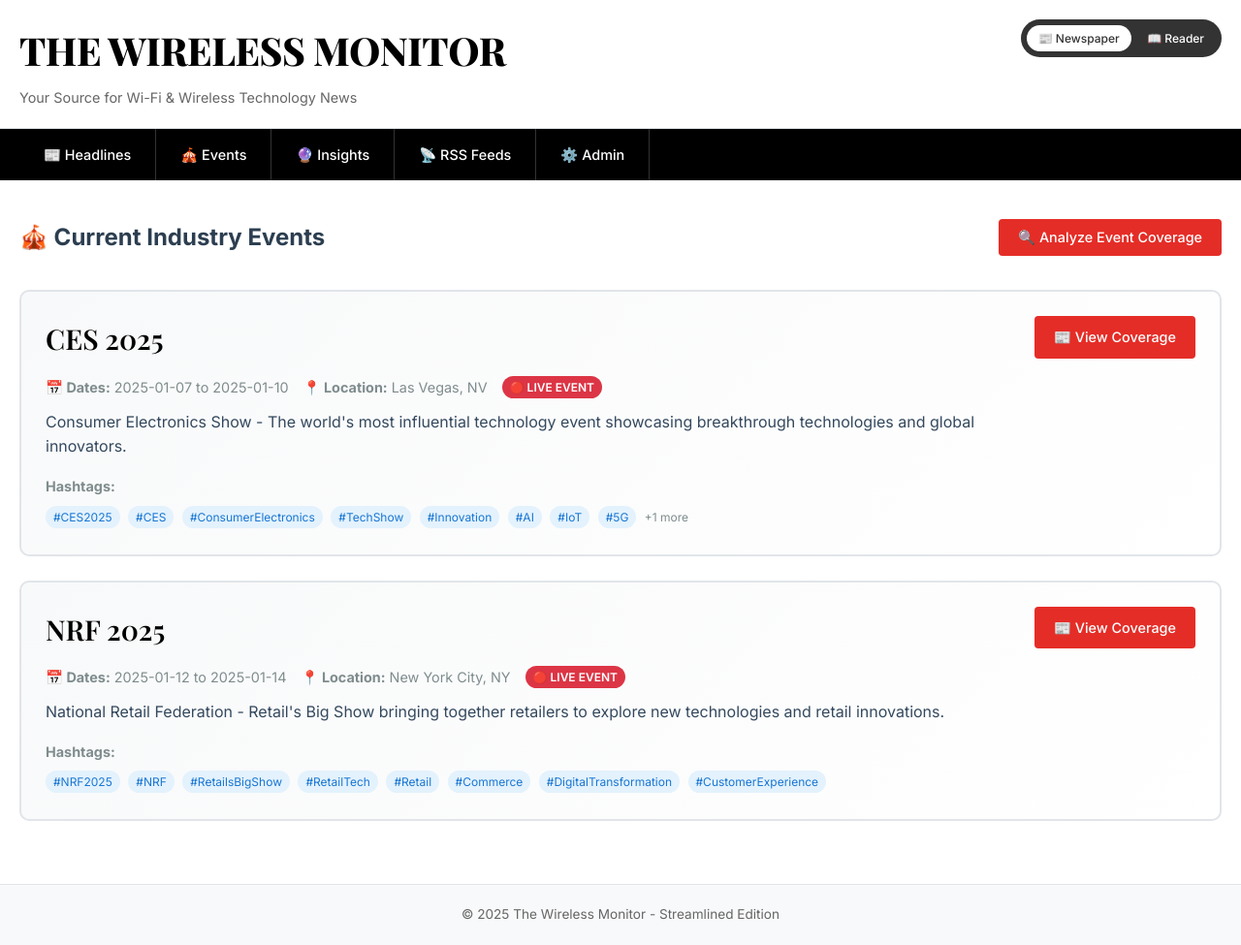
After one commit to Drew-CodeRGV/TheWirelessMonitor, a Flask app: page /events in a window 1280 px wide. The commit adds this page. Shown: the whole page at 97% size. Run offline with Flask 3, Linux system fonts and the light colour scheme; data comes from the database, SQL or seed files in the repository; both versions use the stored data as it was after the commit.

Commit message:
Evetns Added

```diff
--- a/app/main.py
+++ b/app/main.py
@@ -135,6 +135,109 @@
                 updated_at TIMESTAMP DEFAULT CURRENT_TIMESTAMP
             )
         ''')
+
+        # Events table for tracking industry events
+        conn.execute('''
+            CREATE TABLE IF NOT EXISTS industry_events (
+                id INTEGER PRIMARY KEY AUTOINCREMENT,
+                name TEXT NOT NULL,
+                hashtags TEXT,
+                start_date DATE,
+                end_date DATE,
+                location TEXT,
+                description TEXT,
+                active INTEGER DEFAULT 1,
+                created_at TIMESTAMP DEFAULT CURRENT_TIMESTAMP
+            )
+        ''')
+
+        # Event articles table for event-specific content
+        conn.execute('''
+            CREATE TABLE IF NOT EXISTS event_articles (
+                id INTEGER PRIMARY KEY AUTOINCREMENT,
+                event_id INTEGER,
+                article_id INTEGER,
+                relevance_score REAL DEFAULT 0,
+                created_at TIMESTAMP DEFAULT CURRENT_TIMESTAMP,
+                FOREIGN KEY (event_id) REFERENCES industry_events (id),
+                FOREIGN KEY (article_id) REFERENCES articles (id)
+            )
+        ''')
+
+        # Add current events if they don't exist
+        current_date = datetime.now().date()
+
+        # Update existing events to correct dates if they exist
+        conn.execute('''
+            UPDATE industry_events
+            SET start_date = '2025-01-07', end_date = '2025-01-10'
+            WHERE name = 'CES 2025'
+        ''')
+
+        conn.execute('''
+            UPDATE industry_events
+            SET start_date = '2025-01-12', end_date = '2025-01-14'
+            WHERE name = 'NRF 2025'
+        ''')
+
+        # Check for CES 2025
+        ces_exists = conn.execute('SELECT id FROM industry_events WHERE name = "CES 2025"').fetchone()
+        if not ces_exists:
+            conn.execute('''
+                INSERT INTO industry_events (name, hashtags, start_date, end_date, location, description, active)
+                VALUES (?, ?, ?, ?, ?, ?, ?)
+            ''', (
+                'CES 2025',
+                '#CES2025,#CES,#ConsumerElectronics,#TechShow,#Innovation,#AI,#IoT,#5G,#SmartHome',
+                '2026-01-07',
+                '2026-01-10',
+                'Las Vegas, NV',
+                'Consumer Electronics Show - The world\'s most influential technology event showcasing breakthrough technologies and global innovators.',
+                1
+            ))
+            logger.info("Added CES 2025 event")
+
+        # Check for NRF 2025
+        nrf_exists = conn.execute('SELECT id FROM industry_events WHERE name = "NRF 2025"').fetchone()
+        if not nrf_exists:
+            conn.execute('''
+                INSERT INTO industry_events (name, hashtags, start_date, end_date, location, description, active)
+                VALUES (?, ?, ?, ?, ?, ?, ?)
+            ''', (
+                'NRF 2025',
+                '#NRF2025,#NRF,#RetailsBigShow,#RetailTech,#Retail,#Commerce,#DigitalTransformation,#CustomerExperience',
+                '2026-01-12',
+                '2026-01-14',
+                'New York City, NY',
+                'National Retail Federation - Retail\'s Big Show bringing together retailers to explore new technologies and retail innovations.',
+                1
+            ))
+            logger.info("Added NRF 2025 event")
+
+        # Add Google News feeds for events
+        ces_feed_exists = conn.execute('SELECT id FROM rss_feeds WHERE name = "Google News: CES 2025"').fetchone()
+        if not ces_feed_exists:
+            conn.execute('''
+                INSERT INTO rss_feeds (name, url, active)
+                VALUES (?, ?, ?)
+            ''', (
+                'Google News: CES 2025',
+                'https://news.google.com/news/rss/search?q=CES+2025+consumer+electronics+show&hl=en',
+                1
+            ))
+            logger.info("Added Google News feed for CES 2025")
+
+        nrf_feed_exists = conn.execute('SELECT id FROM rss_feeds WHERE name = "Google News: NRF 2025"').fetchone()
+        if not nrf_feed_exists:
+            conn.execute('''
+                INSERT INTO rss_feeds (name, url, active)
+                VALUES (?, ?, ?)
+            ''', (
+                'Google News: NRF 2025',
+                'https://news.google.com/news/rss/search?q=NRF+2025+retail+big+show&hl=en',
+                1
+            ))
+            logger.info("Added Google News feed for NRF 2025")
 
         # Add default feeds if none exist
         feed_count = conn.execute('SELECT COUNT(*) FROM rss_feeds').fetchone()[0]
@@ -437,6 +540,189 @@
             except Exception as e:
                 return jsonify({'success': False, 'error': str(e)})
 
+        @self.app.route('/api/debug_events')
+        def debug_events():
+            """Debug route to check events in database"""
+            conn = self.get_db_connection()
+
+            # Get current SQL date
+            sql_now = conn.execute('SELECT date("now")').fetchone()[0]
+            sql_plus_14 = conn.execute('SELECT date("now", "+14 days")').fetchone()[0]
+
+            # Get all events
+            all_events = conn.execute('SELECT * FROM industry_events').fetchall()
+            events_list = [dict(row) for row in all_events]
+
+            # Test the query used in events route
+            current_events = conn.execute('''
+                SELECT * FROM industry_events
+                WHERE active = 1
+                AND (
+                    (date(start_date) <= date('now', '+14 days') AND date(end_date) >= date('now'))
+                    OR (date(start_date) >= date('now') AND date(start_date) <= date('now', '+14 days'))
+                )
+                ORDER BY start_date
+            ''').fetchall()
+            current_events_list = [dict(row) for row in current_events]
+
+            # Get current date info
+            from datetime import datetime
+            current_date = datetime.now().date()
+
+            conn.close()
+            return jsonify({
+                'current_date': str(current_date),
+                'sql_now': sql_now,
+                'sql_plus_14': sql_plus_14,
+                'all_events': events_list,
+                'filtered_events': current_events_list
+            })
+
+        @self.app.route('/events')
+        def events():
+            """Show current industry events"""
+            view_mode = request.args.get('view', 'newspaper')
+
+            conn = self.get_db_connection()
+
+            # Get active events (show all active events for now)
+            current_events = conn.execute('''
+                SELECT * FROM industry_events
+                WHERE active = 1
+                ORDER BY start_date
+            ''').fetchall()
+
+            conn.close()
+            return render_template('events.html', events=current_events, view_mode=view_mode)
+
+        @self.app.route('/event/<int:event_id>')
+        def event_detail(event_id):
+            """Show detailed view of a specific event with related articles"""
+            view_mode = request.args.get('view', 'newspaper')
+
+            conn = self.get_db_connection()
+
+            # Get event details
+            event = conn.execute('SELECT * FROM industry_events WHERE id = ?', (event_id,)).fetchone()
+            if not event:
+                flash('Event not found', 'error')
+                return redirect(url_for('events', view=view_mode))
+
+            # Get event-related articles
+            event_articles_raw = conn.execute('''
+                SELECT a.*, f.name as feed_name, f.url as feed_url, ea.relevance_score as event_relevance
+                FROM event_articles ea
+                JOIN articles a ON ea.article_id = a.id
+                JOIN rss_feeds f ON a.feed_id = f.id
+                WHERE ea.event_id = ?
+                ORDER BY ea.relevance_score DESC, a.published_date DESC
+                LIMIT 50
+            ''', (event_id,)).fetchall()
+
+            # Convert to dictionaries for JSON serialization
+            event_articles = [dict(row) for row in event_articles_raw]
+
+            # Get recent articles that might be related to the event
+            hashtags = event['hashtags'].split(',') if event['hashtags'] else []
+            keywords = [tag.replace('#', '').lower() for tag in hashtags[:5]]  # Use first 5 hashtags as keywords
+
+            if keywords:
+                # Use LIKE instead of REGEXP for SQLite compatibility
+                like_conditions = []
+                params = []
+                for keyword in keywords[:5]:
+                    like_conditions.append("(LOWER(a.title) LIKE ? OR LOWER(a.description) LIKE ?)")
+                    params.extend([f'%{keyword}%', f'%{keyword}%'])
+
+                where_clause = " OR ".join(like_conditions)
+
+                recent_articles_raw = conn.execute(f'''
+                    SELECT a.*, f.name as feed_name, f.url as feed_url
+                    FROM articles a
+                    JOIN rss_feeds f ON a.feed_id = f.id
+                    WHERE ({where_clause})
+                    AND DATE(a.published_date) >= DATE(?, '-3 days')
+                    AND DATE(a.published_date) <= DATE(?, '+3 days')
+                    AND a.id NOT IN (SELECT article_id FROM event_articles WHERE event_id = ?)
+                    ORDER BY a.published_date DESC
+                    LIMIT 20
+                ''', params + [event['start_date'], event['end_date'], event_id]).fetchall()
+
+                recent_articles = [dict(row) for row in recent_articles_raw]
+            else:
+                recent_articles = []
+
+            conn.close()
+            return render_template('event_detail.html',
+                                 event=dict(event),
+                                 event_articles=event_articles,
+                                 recent_articles=recent_articles,
+                                 view_mode=view_mode)
+
+        @self.app.route('/api/analyze_event_articles', methods=['POST'])
+        def analyze_event_articles():
+            """Analyze and categorize articles for events"""
+            try:
+                conn = self.get_db_connection()
+
+                # Get active events
+                events = conn.execute('''
+                    SELECT * FROM industry_events
+                    WHERE active = 1
+                    AND date(start_date) <= date('now', '+14 days')
+                    AND date(end_date) >= date('now', '-7 days')
+                ''').fetchall()
+
+                total_categorized = 0
+
+                for event in events:
+                    # Get hashtags/keywords for this event
+                    hashtags = event['hashtags'].split(',') if event['hashtags'] else []
+                    keywords = [tag.replace('#', '').lower().strip() for tag in hashtags]
+
+                    if not keywords:
+                        continue
+
+                    # Find articles that match event keywords
+                    for keyword in keywords[:10]:  # Limit to first 10 keywords
+                        articles = conn.execute('''
+                            SELECT id, title, description, relevance_score
+                            FROM articles
+                            WHERE (LOWER(title) LIKE ? OR LOWER(description) LIKE ?)
+                            AND DATE(published_date) >= DATE(?, '-3 days')
+                            AND DATE(published_date) <= DATE(?, '+7 days')
+                            AND id NOT IN (SELECT article_id FROM event_articles WHERE event_id = ?)
+                        ''', (f'%{keyword}%', f'%{keyword}%', event['start_date'], event['end_date'], event['id'])).fetchall()
+
+                        for article in articles:
+                            # Calculate event relevance score
+                            title_matches = sum(1 for kw in keywords if kw in article['title'].lower())
+                            desc_matches = sum(1 for kw in keywords if kw in (article['description'] or '').lower())
+
+                            event_relevance = min((title_matches * 0.3 + desc_matches * 0.2) / len(keywords), 1.0)
+
+                            if event_relevance > 0.1:  # Only add if somewhat relevant
+                                # Check if already exists
+                                existing = conn.execute('''
+                                    SELECT id FROM event_articles
+                                    WHERE event_id = ? AND article_id = ?
+                                ''', (event['id'], article['id'])).fetchone()
+
+                                if not existing:
+                                    conn.execute('''
+                                        INSERT INTO event_articles (event_id, article_id, relevance_score)
+                                        VALUES (?, ?, ?)
+                                    ''', (event['id'], article['id'], event_relevance))
+                                    total_categorized += 1
+
+                conn.commit()
+                conn.close()
+
+                return jsonify({'success': True, 'categorized': total_categorized})
+
+            except Exception as e:
+                return jsonify({'success': False, 'error': str(e)})
+
         @self.app.route('/insights')
         def insights():
             """AI-powered industry insights page"""
@@ -699,6 +985,11 @@
         conn.close()
 
         logger.info(f"RSS fetch completed: {total_new_articles} new articles")
+
+        # Automatically analyze new articles for event relevance
+        if total_new_articles > 0:
+            self.analyze_articles_for_events()
+
         return total_new_articles
 
     def calculate_relevance_score(self, text):
@@ -721,6 +1012,68 @@
         importance_boost = min(important_matches * 0.1, 0.2)  # Up to 0.2 boost
 
         return min(base_score + importance_boost, 1.0)
+
+    def analyze_articles_for_events(self):
+        """Automatically analyze articles for event relevance"""
+        try:
+            conn = self.get_db_connection()
+
+            # Get active events
+            events = conn.execute('''
+                SELECT * FROM industry_events
+                WHERE active = 1
+                AND date(start_date) <= date('now', '+14 days')
+                AND date(end_date) >= date('now', '-7 days')
+            ''').fetchall()
+
+            if not events:
+                conn.close()
+                return
+
+            total_categorized = 0
+
+            for event in events:
+                # Get hashtags/keywords for this event
+                hashtags = event['hashtags'].split(',') if event['hashtags'] else []
+                keywords = [tag.replace('#', '').lower().strip() for tag in hashtags]
+
+                if not keywords:
+                    continue
+
+                # Find recent articles that match event keywords
+                for keyword in keywords[:8]:  # Limit to first 8 keywords for performance
+                    articles = conn.execute('''
+                        SELECT id, title, description, relevance_score
+                        FROM articles
+                        WHERE (LOWER(title) LIKE ? OR LOWER(description) LIKE ?)
+                        AND DATE(published_date) >= DATE(?, '-3 days')
+                        AND DATE(published_date) <= DATE(?, '+7 days')
+                        AND id NOT IN (SELECT article_id FROM event_articles WHERE event_id = ?)
+                        AND created_at >= datetime('now', '-1 hour')
+                    ''', (f'%{keyword}%', f'%{keyword}%', event['start_date'], event['end_date'], event['id'])).fetchall()
+
+                    for article in articles:
+                        # Calculate event relevance score
+                        title_matches = sum(1 for kw in keywords if kw in article['title'].lower())
+                        desc_matches = sum(1 for kw in keywords if kw in (article['description'] or '').lower())
+
+                        event_relevance = min((title_matches * 0.4 + desc_matches * 0.3) / len(keywords), 1.0)
+
+                        if event_relevance > 0.15:  # Only add if reasonably relevant
+                            conn.execute('''
+                                INSERT INTO event_articles (event_id, article_id, relevance_score)
+                                VALUES (?, ?, ?)
+                            ''', (event['id'], article['id'], event_relevance))
+                            total_categorized += 1
+
+            conn.commit()
+            conn.close()
+
+            if total_categorized > 0:
+                logger.info(f"Auto-categorized {total_categorized} articles for events")
+
+        except Exception as e:
+            logger.error(f"Error analyzing articles for events: {e}")
 
     def get_ai_insights(self, articles):
         """Get AI insights from cache or generate new ones"""
--- a/app/templates/base.html
+++ b/app/templates/base.html
@@ -559,6 +559,7 @@
         <div class="container">
             <ul>
                 <li><a href="{{ url_for('index', view=view_mode) }}">📰 Headlines</a></li>
+                <li><a href="{{ url_for('events', view=view_mode) }}">🎪 Events</a></li>
                 <li><a href="{{ url_for('insights', view=view_mode) }}">🔮 Insights</a></li>
                 <li><a href="{{ url_for('manage_feeds', view=view_mode) }}">📡 RSS Feeds</a></li>
                 <li><a href="{{ url_for('admin', view=view_mode) }}">⚙️ Admin</a></li>
--- /dev/null
+++ b/app/templates/events.html
@@ -0,0 +1,97 @@
+{% extends "base.html" %}
+
+{% block title %}Industry Events - The Wireless Monitor{% endblock %}
+
+{% block content %}
+<div style="display: flex; justify-content: space-between; align-items: center; margin-bottom: {% if view_mode == 'reader' %}0{% else %}35px{% endif %}; {% if view_mode == 'reader' %}padding: 15px 20px; background: #f9f9f9; border-bottom: 1px solid #ddd; margin: 0 -40px 0 -40px;{% endif %}">
+    <h2>🎪 Current Industry Events</h2>
+    <div style="display: flex; gap: 10px;">
+        <button onclick="analyzeEventArticles()" class="btn">🔍 Analyze Event Coverage</button>
+    </div>
+</div>
+
+<div id="analysis-status" style="margin-bottom: {% if view_mode == 'reader' %}0{% else %}25px{% endif %}; {% if view_mode == 'reader' %}padding: 0 20px;{% endif %}"></div>
+
+{% if events %}
+    {% for event in events %}
+    <div class="{% if view_mode == 'reader' %}article{% else %}article{% endif %}" style="{% if view_mode == 'reader' %}border-bottom: 1px solid #f0f0f0; padding: 15px 20px; margin: 0; background: white;{% else %}border: 2px solid #e1e5e9; border-radius: 10px; padding: 25px; margin-bottom: 25px; background: linear-gradient(135deg, #f8f9fa, #ffffff);{% endif %}">
+        <div style="display: flex; justify-content: between; align-items: flex-start; gap: 20px;">
+            <div style="flex: 1;">
+                <h3 style="{% if view_mode == 'reader' %}font-family: 'Arial', sans-serif; font-size: 1.1rem; font-weight: bold; color: #1155cc; margin-bottom: 8px;{% else %}font-family: 'Playfair Display', serif; font-size: 1.8rem; font-weight: 600; color: #000; margin-bottom: 15px;{% endif %}">
+                    <a href="{{ url_for('event_detail', event_id=event.id, view=view_mode) }}" style="{% if view_mode == 'reader' %}color: #1155cc; text-decoration: none;{% else %}color: #000; text-decoration: none;{% endif %}">
+                        {{ event.name }}
+                    </a>
+                </h3>
+
+                <div style="{% if view_mode == 'reader' %}font-family: 'Arial', sans-serif; font-size: 0.8rem; color: #999; margin-bottom: 8px;{% else %}font-family: 'Inter', sans-serif; font-size: 0.9rem; color: #7f8c8d; margin-bottom: 12px; display: flex; align-items: center; gap: 15px; flex-wrap: wrap;{% endif %}">
+                    <span><strong>📅 Dates:</strong> {{ event.start_date }} to {{ event.end_date }}</span>
+                    <span><strong>📍 Location:</strong> {{ event.location }}</span>
+                    <span style="background: #dc3545; color: white; padding: 2px 8px; border-radius: 12px; font-size: 0.75rem; font-weight: 600;">🔴 LIVE EVENT</span>
+                </div>
+
+                <p style="{% if view_mode == 'reader' %}font-family: 'Arial', sans-serif; font-size: 0.9rem; line-height: 1.5; color: #666; margin-bottom: 8px;{% else %}font-family: 'Inter', sans-serif; font-size: 1rem; line-height: 1.6; color: #34495e; margin-bottom: 15px;{% endif %}">
+                    {{ event.description }}
+                </p>
+
+                {% if event.hashtags %}
+                <div style="margin-top: 10px;">
+                    <strong style="{% if view_mode == 'reader' %}font-size: 0.8rem; color: #999;{% else %}font-size: 0.9rem; color: #7f8c8d;{% endif %}">Hashtags:</strong>
+                    <div style="margin-top: 5px;">
+                        {% for hashtag in event.hashtags.split(',')[:8] %}
+                        <span style="display: inline-block; background: #e3f2fd; color: #1976d2; padding: 2px 8px; border-radius: 12px; font-size: 0.75rem; margin: 2px 4px 2px 0; font-family: 'Inter', sans-serif;">{{ hashtag.strip() }}</span>
+                        {% endfor %}
+                        {% if event.hashtags.split(',')|length > 8 %}
+                        <span style="color: #7f8c8d; font-size: 0.75rem;">+{{ event.hashtags.split(',')|length - 8 }} more</span>
+                        {% endif %}
+                    </div>
+                </div>
+                {% endif %}
+            </div>
+
+            <div style="{% if view_mode == 'reader' %}margin-left: 15px;{% else %}margin-left: 20px;{% endif %}">
+                <a href="{{ url_for('event_detail', event_id=event.id, view=view_mode) }}" class="btn" style="{% if view_mode == 'reader' %}font-size: 0.8rem; padding: 6px 12px;{% else %}font-size: 0.9rem; padding: 10px 20px;{% endif %}">
+                    📰 View Coverage
+                </a>
+            </div>
+        </div>
+    </div>
+    {% endfor %}
+{% else %}
+    <div style="text-align: center; padding: {% if view_mode == 'reader' %}40px 20px{% else %}60px 20px{% endif %}; color: {% if view_mode == 'reader' %}#666{% else %}#7f8c8d{% endif %}; {% if view_mode != 'reader' %}background: #f8f9fa; border-radius: 10px; border: 2px dashed #dee2e6;{% endif %}">
+        <h3 style="font-family: {% if view_mode == 'reader' %}'Inter', sans-serif{% else %}'Inter', sans-serif{% endif %}; font-size: {% if view_mode == 'reader' %}1.4rem{% else %}2rem{% endif %}; margin-bottom: 15px; color: {% if view_mode == 'reader' %}#333{% else %}#2c3e50{% endif %};">🎪 No Current Events</h3>
+        <p style="font-family: {% if view_mode == 'reader' %}'Inter', sans-serif{% else %}'Inter', sans-serif{% endif %}; font-size: {% if view_mode == 'reader' %}0.9rem{% else %}1.1rem{% endif %}; margin-bottom: 25px;">
+            No major industry events are currently happening or scheduled within the next 2 weeks.
+        </p>
+    </div>
+{% endif %}
+
+<script>
+async function analyzeEventArticles() {
+    const statusDiv = document.getElementById('analysis-status');
+    const button = event.target;
+
+    button.disabled = true;
+    button.textContent = '⏳ Analyzing...';
+    statusDiv.innerHTML = '<div class="alert alert-success">🔍 Analyzing articles for event coverage...</div>';
+
+    try {
+        const response = await fetch('/api/analyze_event_articles', { method: 'POST' });
+        const data = await response.json();
+
+        if (data.success) {
+            statusDiv.innerHTML = `<div class="alert alert-success">✅ Successfully categorized ${data.categorized} articles for current events!</div>`;
+            setTimeout(() => {
+                statusDiv.innerHTML = '';
+            }, 5000);
+        } else {
+            statusDiv.innerHTML = `<div class="alert alert-error">❌ Error: ${data.error}</div>`;
+        }
+    } catch (error) {
+        statusDiv.innerHTML = `<div class="alert alert-error">❌ Network error: ${error.message}</div>`;
+    } finally {
+        button.disabled = false;
+        button.textContent = '🔍 Analyze Event Coverage';
+    }
+}
+</script>
+{% endblock %}
```
Also changed, not shown: app/templates/event_detail.html (added, +246 -0 lines), data/wireless_monitor.db, 1 other file.
